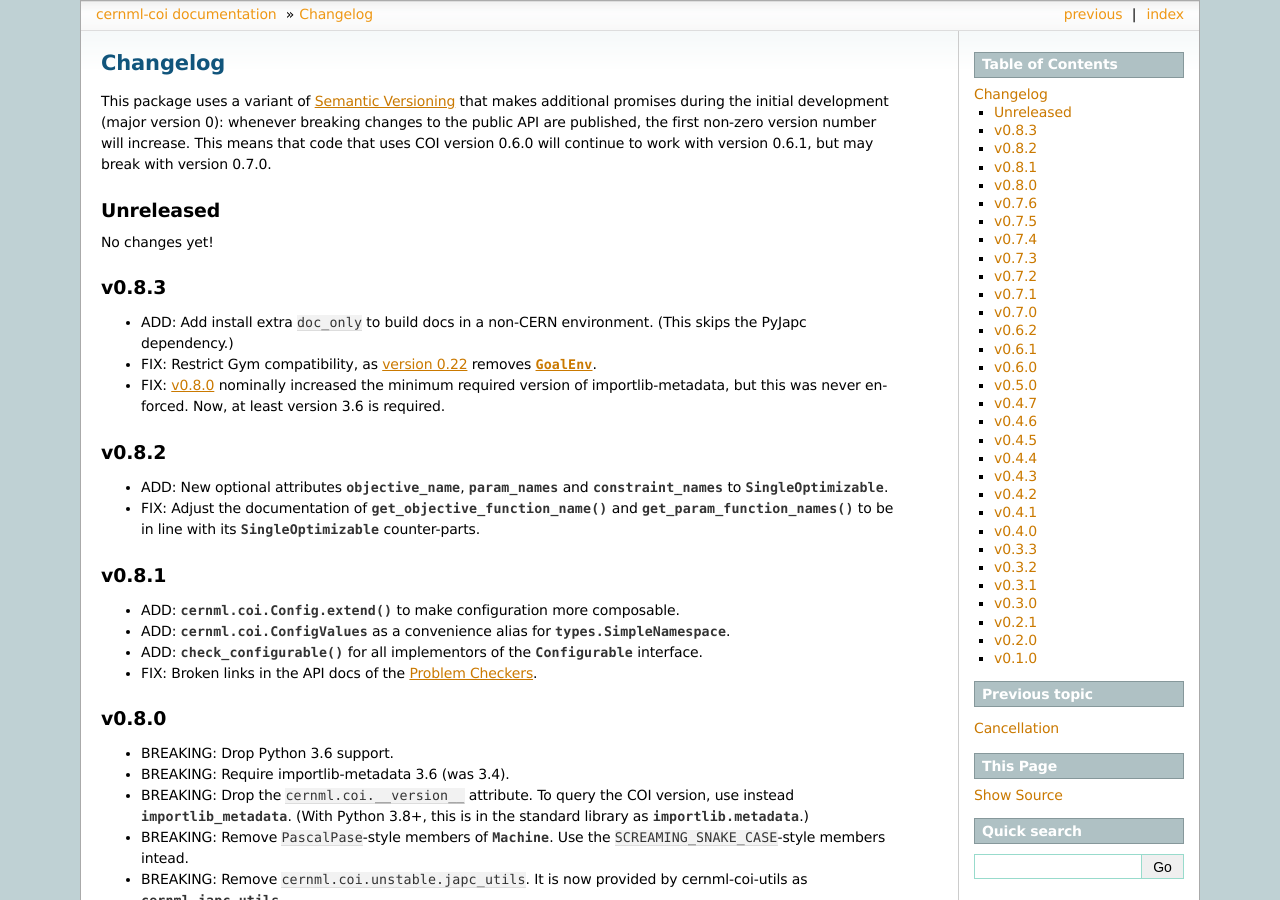
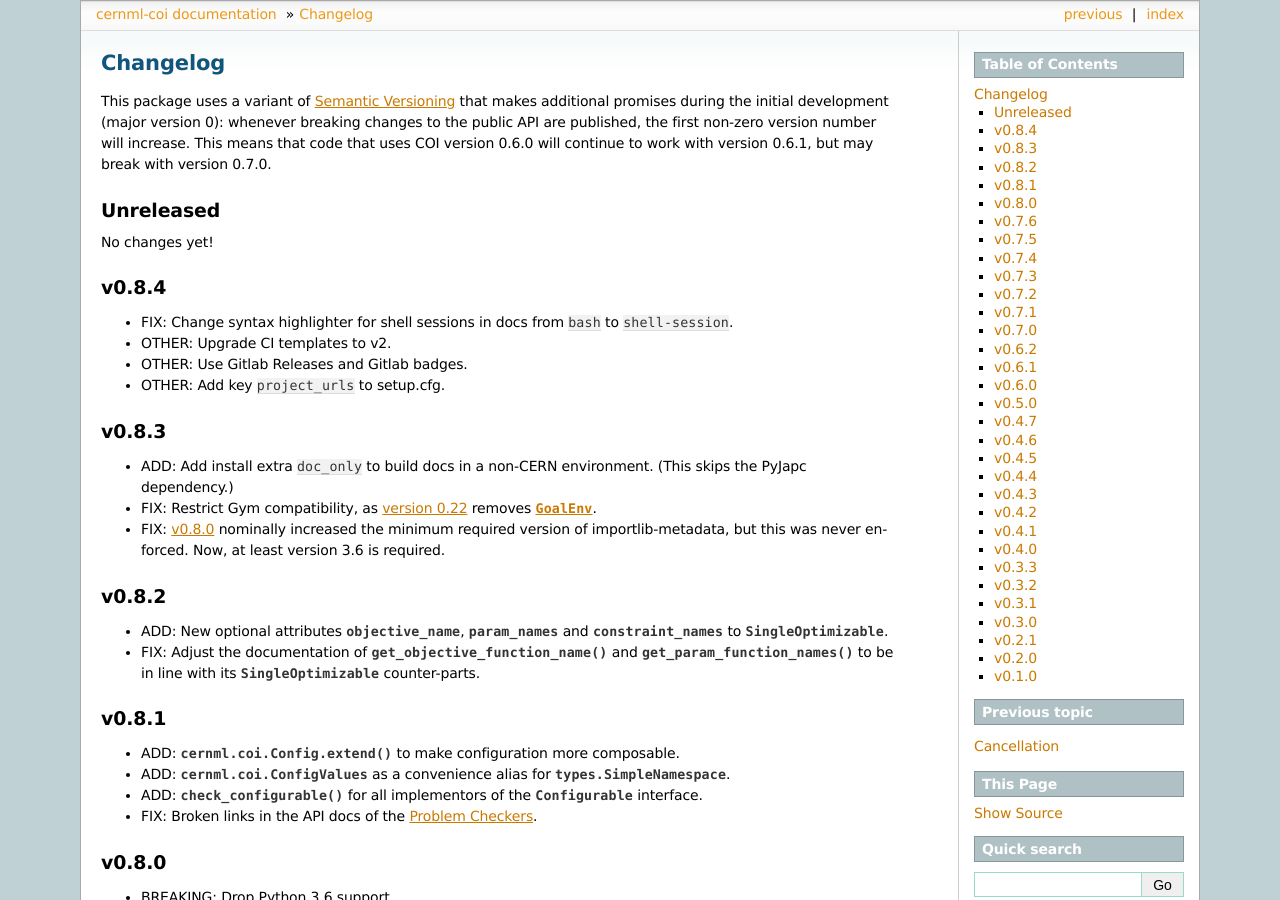
Before and after one commit to geoff-project/coi, a Sphinx documentation site: the page built from docs/changelog.md, in a window 1280 px wide and 900 px high. Built offline with Sphinx 7.4.7, drawn with Linux system fonts in a browser that asks for light colours; the version number could not be read and is left out.

Commit message:
Bump version and update changelog.

```diff
--- a/docs/changelog.md
+++ b/docs/changelog.md
@@ -9,6 +9,14 @@ will continue to work with version 0.6.1, but may break with version 0.7.0.
 ## Unreleased
 
 No changes yet!
+
+## v0.8.4
+
+- FIX: Change syntax highlighter for shell sessions in docs from `bash` to
+  `shell-session`.
+- OTHER: Upgrade CI templates to v2.
+- OTHER: Use Gitlab Releases and Gitlab badges.
+- OTHER: Add key `project_urls` to setup.cfg.
 
 ## v0.8.3
 
```
